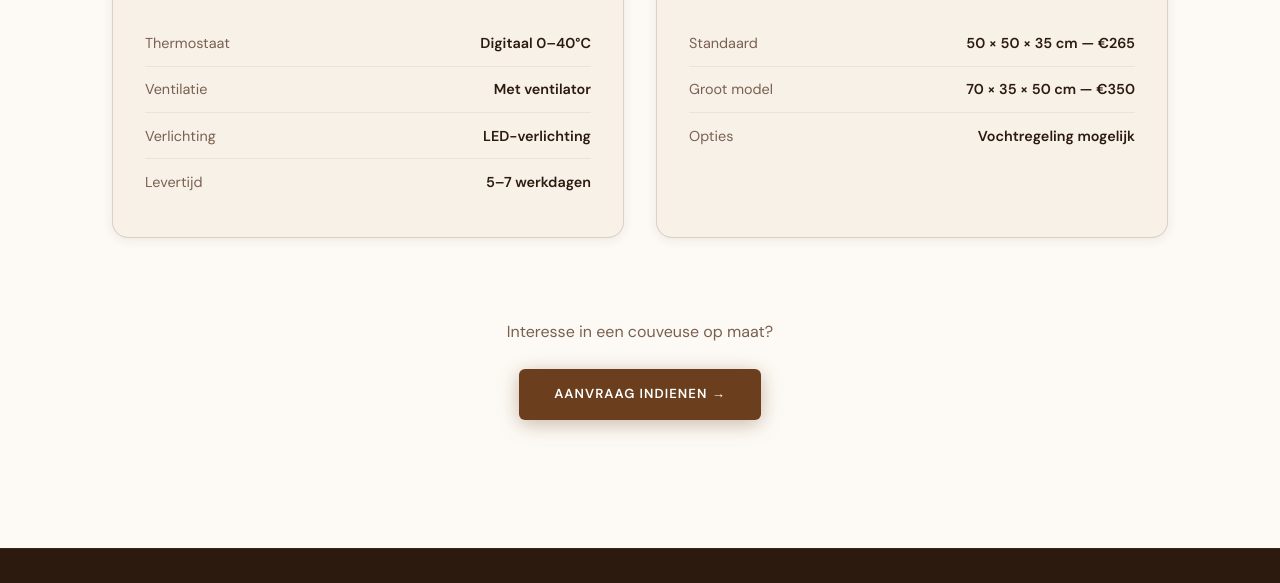
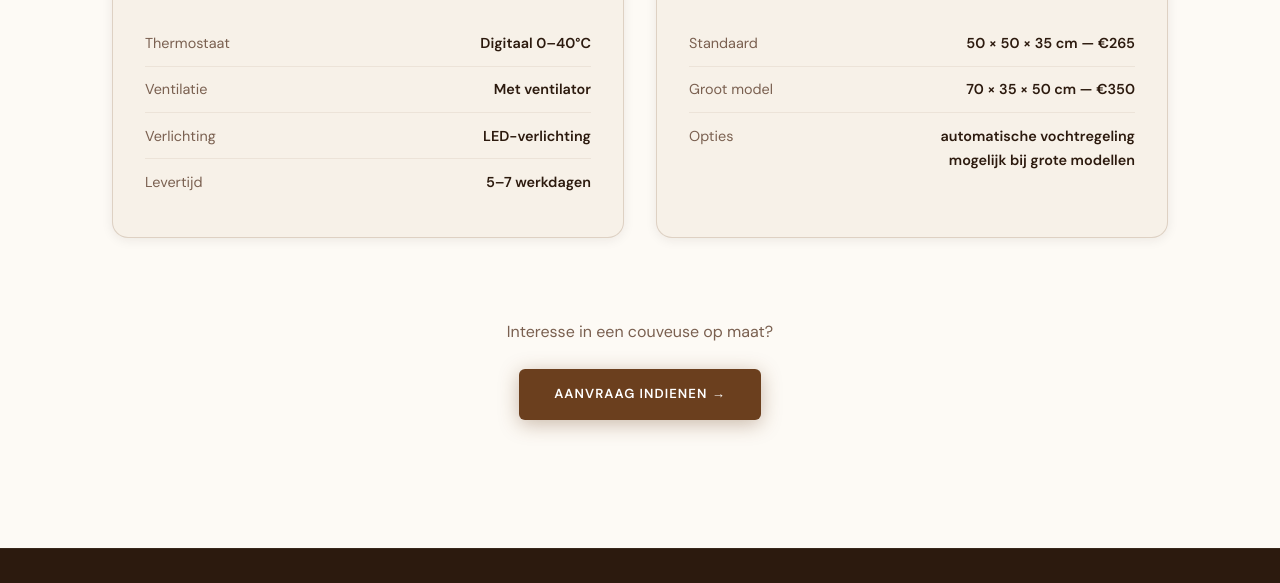
Before and after one commit to AnoukD05/Hg-Kennel, a plain HTML site: page couveuses.html in a window 1280 px wide. Shown: the part 2208-2791 px from the top of the page. Drawn offline with nearby package versions, Linux system fonts and the light colour scheme.

Commit message:
aanpassing

```diff
--- a/couveuses.html
+++ b/couveuses.html
@@ -91,7 +91,7 @@
       <h3>Opties & prijzen</h3>
       <div class="spec-row"><span class="spec-key">Standaard</span><span class="spec-val">50 × 50 × 35 cm — €265</span></div>
       <div class="spec-row"><span class="spec-key">Groot model</span><span class="spec-val">70 × 35 × 50 cm — €350</span></div>
-      <div class="spec-row"><span class="spec-key">Opties</span><span class="spec-val">Vochtregeling mogelijk</span></div>
+      <div class="spec-row"><span class="spec-key">Opties</span><span class="spec-val">automatische vochtregeling mogelijk bij grote modellen</span></div>
     </div>
   </div>
 
```
